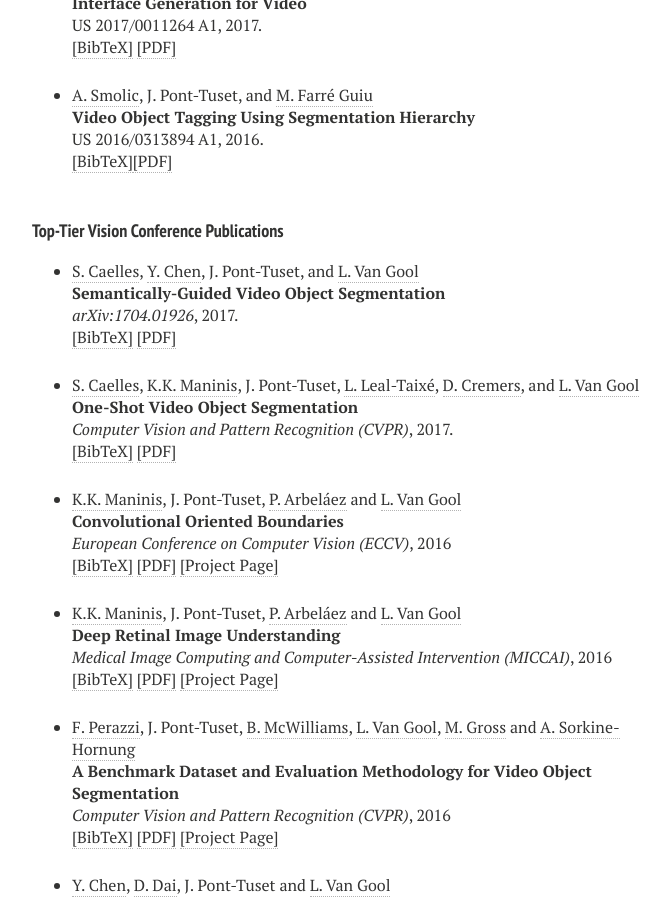
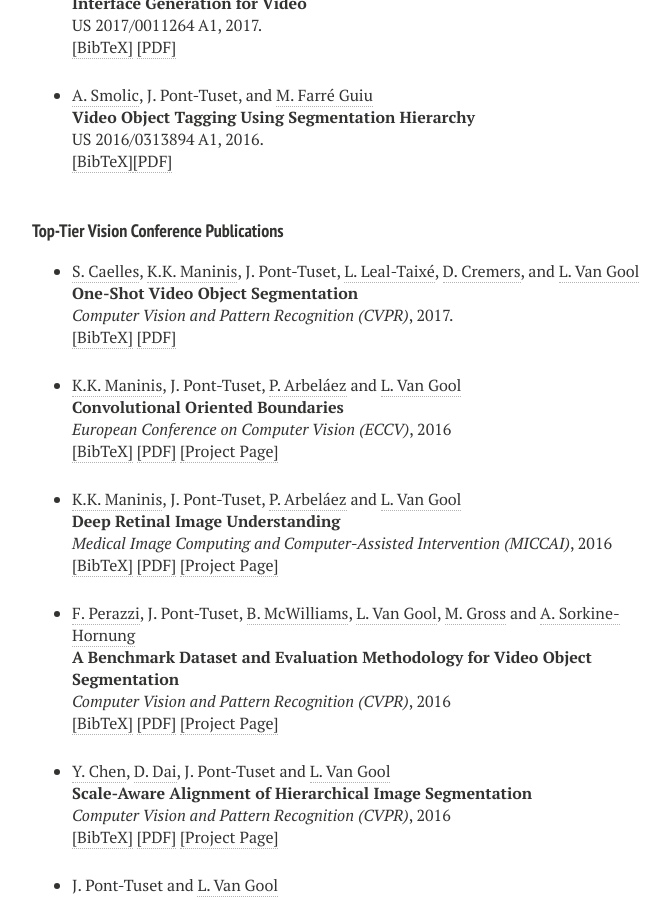
Before and after one commit to jponttuset/jponttuset.github.io, a Jekyll site: the page built from publications.md, in a window 1280 px wide and 900 px high, scrolled down 949 px. Shown: the whole window, without its empty margins (288-958 px from the left). Built offline with Jekyll 4.4.1, drawn with Linux system fonts in a browser that asks for light colours; nearby versions of some CDN libraries.

Commit message:
- Removed arXiv

```diff
--- a/_layouts/publications.html
+++ b/_layouts/publications.html
@@ -282,28 +282,6 @@
 <h4 style="margin-bottom:0px;padding-top:20px;">Top-Tier Vision Conference Publications</h4>
 
     <ul class="biblist">
-       <!-- Item: Caelles2017b -->
-<li ><p>
-<a href="https://ch.linkedin.com/in/sergicaelles" target="_blank">S. Caelles</a>, <a href="http://www.vision.ee.ethz.ch/~yuhchen/" target="_blank">Y. Chen</a>, J. Pont-Tuset, and <a href="http://www.vision.ee.ethz.ch/members/get_member.cgi?id=1" target="_blank">L. Van Gool</a>
-<br><b>Semantically-Guided Video Object Segmentation</b><br>
-<i>arXiv:1704.01926</i>,
-2017.
-<br />
-<a href="javascript:toggleBibtex('Caelles2017b')">[BibTeX]</a>
-<a href="https://arxiv.org/abs/1704.01926">[PDF]</a>
-</p>
-<div id="bib_Caelles2017b" class="bibtex noshow">
-<pre>
-@inproceedings{Caelles2017b,
-  author = {S. Caelles and Y.Chen and J. Pont-Tuset and L. {Van Gool}},
-  title = {Semantically-Guided Video Object Segmentation},
-  booktitle = {arXiv:1704.01926},
-  year = {2017}
-}
-</pre>
-</div>
-</li>
-
 
     <!-- Item: Caelles2017 -->
 <li ><p>
```
Also changed, not shown: 1 other file.
